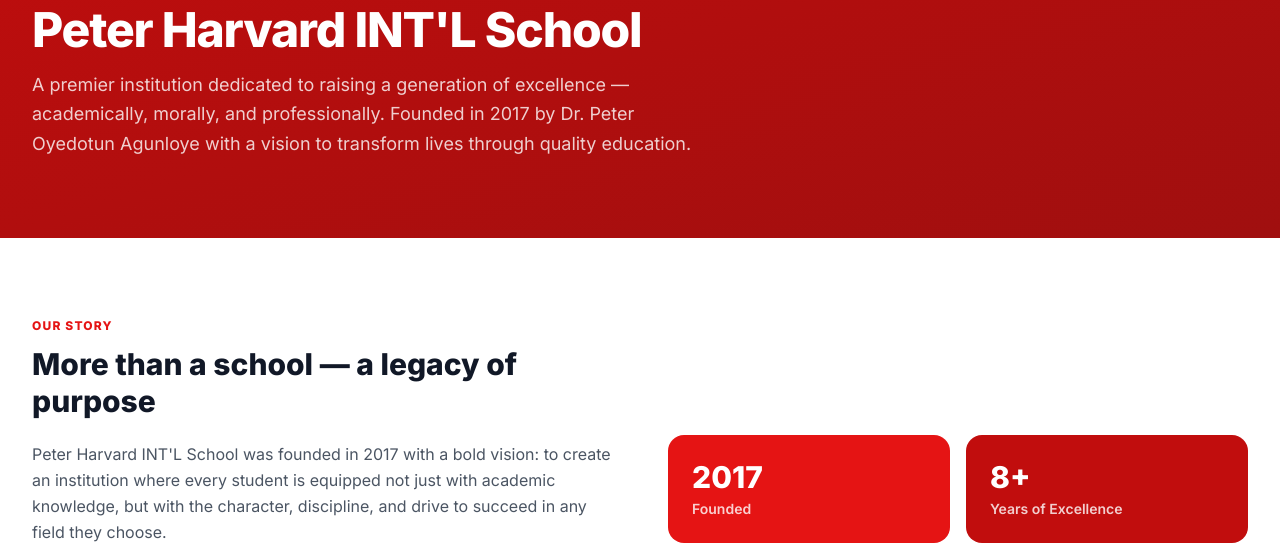
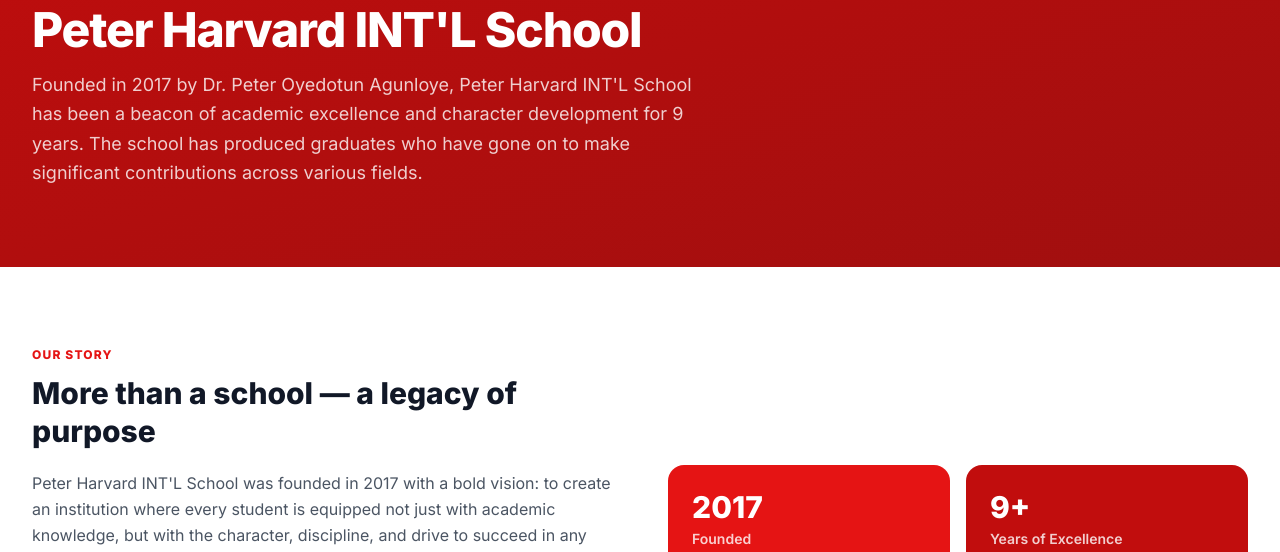
Before and after one commit to goodnessemmanuel1/PETER-HARVARD-INT-L-SCHOOL-ALUMNI-PORTAL, a React (Vite) app: page /about in a window 1280 px wide. Shown: the part 199-751 px from the top of the page. Built offline with nearby package versions, Linux system fonts and the light colour scheme; no server answers.

Commit message:
fix: dynamic years from 2017 on About and Home; correct alma mater text

```diff
--- a/src/pages/About.jsx
+++ b/src/pages/About.jsx
@@ -61,6 +61,9 @@
   return <Globe size={size} />
 }
 
+const FOUNDED = 2017
+const YEARS_RUNNING = new Date().getFullYear() - FOUNDED
+
 const values = [
   { icon: <BookOpen size={22} />, title: 'Academic Excellence', desc: 'Committed to the highest standards of education and intellectual development.' },
   { icon: <Shield size={22} />, title: 'Integrity & Character', desc: 'Building students of strong moral character who lead with honesty and purpose.' },
@@ -87,7 +90,7 @@
               Peter Harvard INT'L School
             </h1>
             <p className="text-white/80 text-lg leading-relaxed max-w-2xl">
-              A premier institution dedicated to raising a generation of excellence — academically, morally, and professionally. Founded in 2017 by Dr. Peter Oyedotun Agunloye with a vision to transform lives through quality education.
+              Founded in {FOUNDED} by Dr. Peter Oyedotun Agunloye, Peter Harvard INT'L School has been a beacon of academic excellence and character development for {YEARS_RUNNING} years. The school has produced graduates who have gone on to make significant contributions across various fields.
             </p>
           </motion.div>
         </div>
@@ -102,7 +105,7 @@
               More than a school — a legacy of purpose
             </h2>
             <p className="text-gray-600 dark:text-gray-400 leading-relaxed mb-4">
-              Peter Harvard INT'L School was founded in 2017 with a bold vision: to create an institution where every student is equipped not just with academic knowledge, but with the character, discipline, and drive to succeed in any field they choose.
+              Peter Harvard INT'L School was founded in {FOUNDED} with a bold vision: to create an institution where every student is equipped not just with academic knowledge, but with the character, discipline, and drive to succeed in any field they choose.
             </p>
             <p className="text-gray-600 dark:text-gray-400 leading-relaxed mb-4">
               From its earliest days, the school has maintained a culture of excellence — small class sizes, dedicated teachers, and a curriculum designed to challenge and inspire. Students are encouraged to think critically, lead confidently, and serve their communities.
@@ -114,8 +117,8 @@
           <motion.div initial={{ opacity: 0, x: 20 }} whileInView={{ opacity: 1, x: 0 }} viewport={{ once: true }}
             className="grid grid-cols-2 gap-4">
             {[
-              { label: 'Founded', value: '2017', color: 'bg-primary-600' },
-              { label: 'Years of Excellence', value: '8+', color: 'bg-primary-700' },
+              { label: 'Founded', value: FOUNDED, color: 'bg-primary-600' },
+              { label: 'Years of Excellence', value: `${YEARS_RUNNING}+`, color: 'bg-primary-700' },
               { label: 'Registered Alumni', value: '50+', color: 'bg-primary-800' },
               { label: 'Growing Community', value: '🌍', color: 'bg-primary-900' },
             ].map(s => (
@@ -173,7 +176,7 @@
               ))}
             </div>
             <p className="text-gray-600 dark:text-gray-400 leading-relaxed mb-6">
-              A distinguished economist, chartered accountant, stockbroker, and forensic expert, Dr. Peter Oyedotun Agunloye founded Peter Harvard INT'L School in 2017 with a vision to raise a generation of excellence. His career spans finance, capital markets, and forensic accounting — and his passion for education drives the school's commitment to holistic development.
+              A distinguished economist, chartered accountant, stockbroker, and forensic expert, Dr. Peter Oyedotun Agunloye founded Peter Harvard INT'L School in {FOUNDED} with a vision to raise a generation of excellence. His career spans finance, capital markets, and forensic accounting — and his passion for education drives the school's commitment to holistic development.
             </p>
             <div className="flex flex-wrap justify-center md:justify-start gap-3">
               <a href="tel:08033570685" className="inline-flex items-center gap-2 px-5 py-2.5 rounded-xl bg-primary-600 text-white hover:bg-primary-700 transition-all font-bold shadow-md">
--- a/src/pages/Home.jsx
+++ b/src/pages/Home.jsx
@@ -177,7 +177,7 @@
               Peter Harvard INT'L School — <span className="text-primary-600 dark:text-primary-400">A Legacy of Excellence</span>
             </h2>
             <p className="text-gray-600 dark:text-gray-400 leading-relaxed mb-4">
-              Founded by Dr. Peter Oyedotun Agunloye, Peter Harvard INT'L School has been a beacon of academic excellence and character development. The school has produced graduates who have gone on to make significant contributions across various fields.
+              Founded by Dr. Peter Oyedotun Agunloye, Peter Harvard INT'L School has been a beacon of academic excellence and character development for over {new Date().getFullYear() - 2017} years. The school has produced graduates who have gone on to make significant contributions across various fields.
             </p>
             <p className="text-gray-600 dark:text-gray-400 leading-relaxed mb-8">
               This alumni portal is a testament to the enduring bonds formed within our school walls — a digital home where every graduate can reconnect, celebrate achievements, and give back to the community that shaped them.
@@ -194,7 +194,7 @@
           <motion.div initial={{ opacity: 0, x: 30 }} whileInView={{ opacity: 1, x: 0 }} viewport={{ once: true }}
             className="grid grid-cols-2 gap-4">
             {[
-              { label: 'Years of Excellence', value: '20+', color: 'bg-primary-600' },
+              { label: 'Years of Excellence', value: `${new Date().getFullYear() - 2017}+`, color: 'bg-primary-600' },
               { label: 'Alumni Worldwide', value: `${stats.alumni}+`, color: 'bg-blue-600' },
               { label: 'Featured Graduates', value: `${stats.featured}+`, color: 'bg-yellow-500' },
               { label: 'School Events', value: `${stats.events}+`, color: 'bg-green-600' },
```
